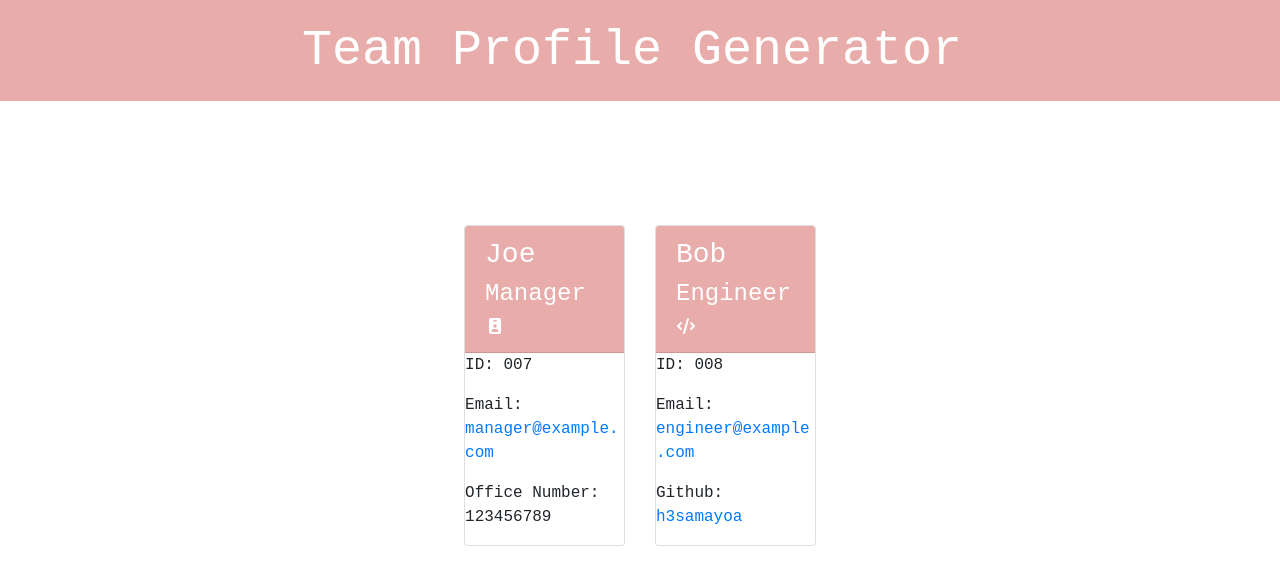
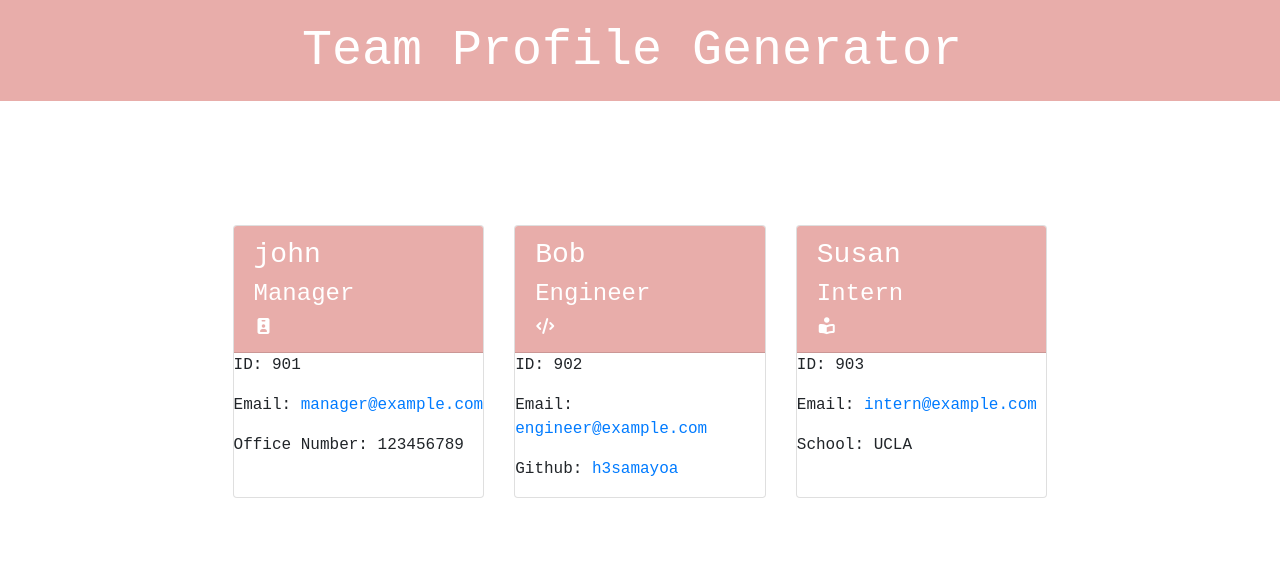
Before and after one commit to h3samayoa/team-profile-generator, a website: page dist/index.html in a window 1280 px wide. Drawn offline with nearby package versions, Linux system fonts and the light colour scheme.

Commit message:
added readme

```diff
--- a/dist/index.html
+++ b/dist/index.html
@@ -22,12 +22,12 @@
     <div class="col-4 mt-4">
         <div class="card h-100">
             <div class="card-header">
-                <h3>Joe</h3>
+                <h3>john</h3>
                 <h4>Manager</h4><i class="fas fa-id-badge"></i>
             </div>
 
             <div class="card-content">
-                <p class="id">ID: 007</p>
+                <p class="id">ID: 901</p>
                 <p class="email">Email: <a href="mailto:manager@example.com">manager@example.com</a></p>
                 <p class="officeNum">Office Number: 123456789</p>
             </div>
@@ -42,9 +42,24 @@
             </div>
 
             <div class="card-content">
-                <p class="id">ID: 008</p>
+                <p class="id">ID: 902</p>
                 <p class="email">Email: <a href="mailto:engineer@example.com">engineer@example.com</a></p>
                 <p class="github">Github: <a href="https://github.com/h3samayoa">h3samayoa</a></p>
+            </div>
+        </div>
+    </div>
+
+    <div class="col-4 mt-4">
+        <div class="card h-100">
+            <div class="card-header">
+                <h3>Susan</h3>
+                <h4>Intern</h4><i class="fas fa-book-reader"></i>
+            </div>
+
+            <div class="card-content">
+                <p class="id">ID: 903</p>
+                <p class="email">Email: <a href="mailto:intern@example.com">intern@example.com</a></p>
+                <p class="school">School: UCLA</p>
             </div>
         </div>
     </div>
```
Also changed, not shown: README.md (added).
